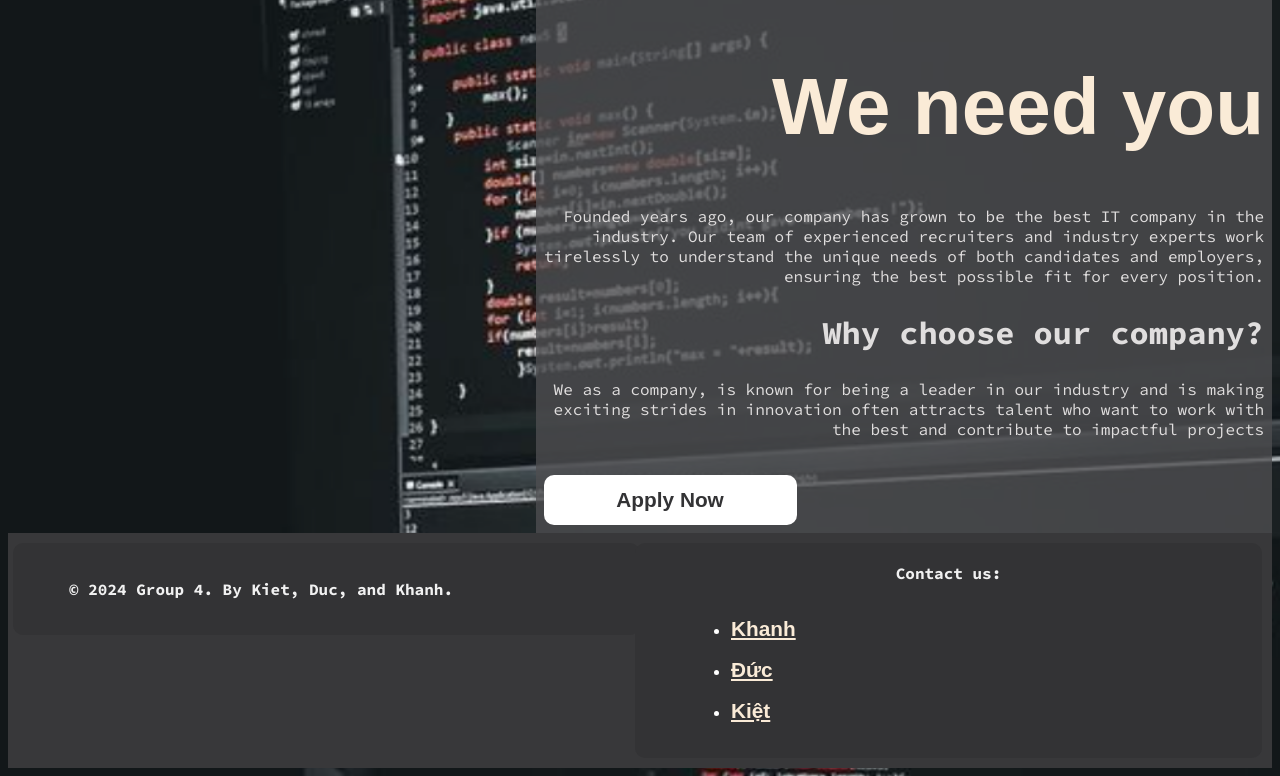
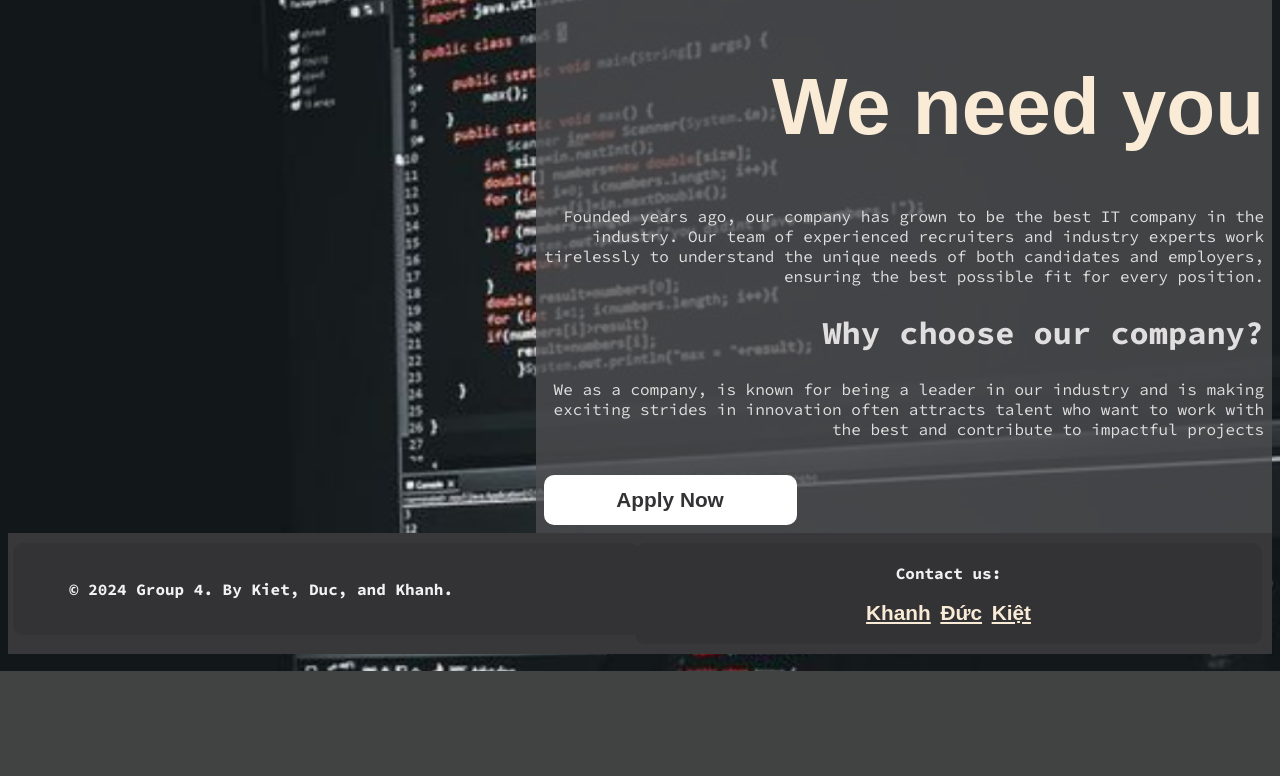
Before and after one commit to chickennugget11/mainassignment, a PHP site: page /index.html in a window 1280 px wide. Shown: the part 129-905 px from the top of the page. After the commit the page ends 800 px from the top, so only its background shows below. Run offline with PHP 8.4, Linux system fonts and the light colour scheme; some web fonts are replaced.

Commit message:
Update index.css

```diff
--- a/styles/index.css
+++ b/styles/index.css
@@ -113,6 +113,13 @@ footer {
     margin-left: -5px;
     width: 50%;
     height: 100%;
+}
+#footer_right ul {
+    margin: 0;
+    padding: 0;
+}
+#footer_right ul li{
+    display: inline-block;
 }
 
 footer span {
```
